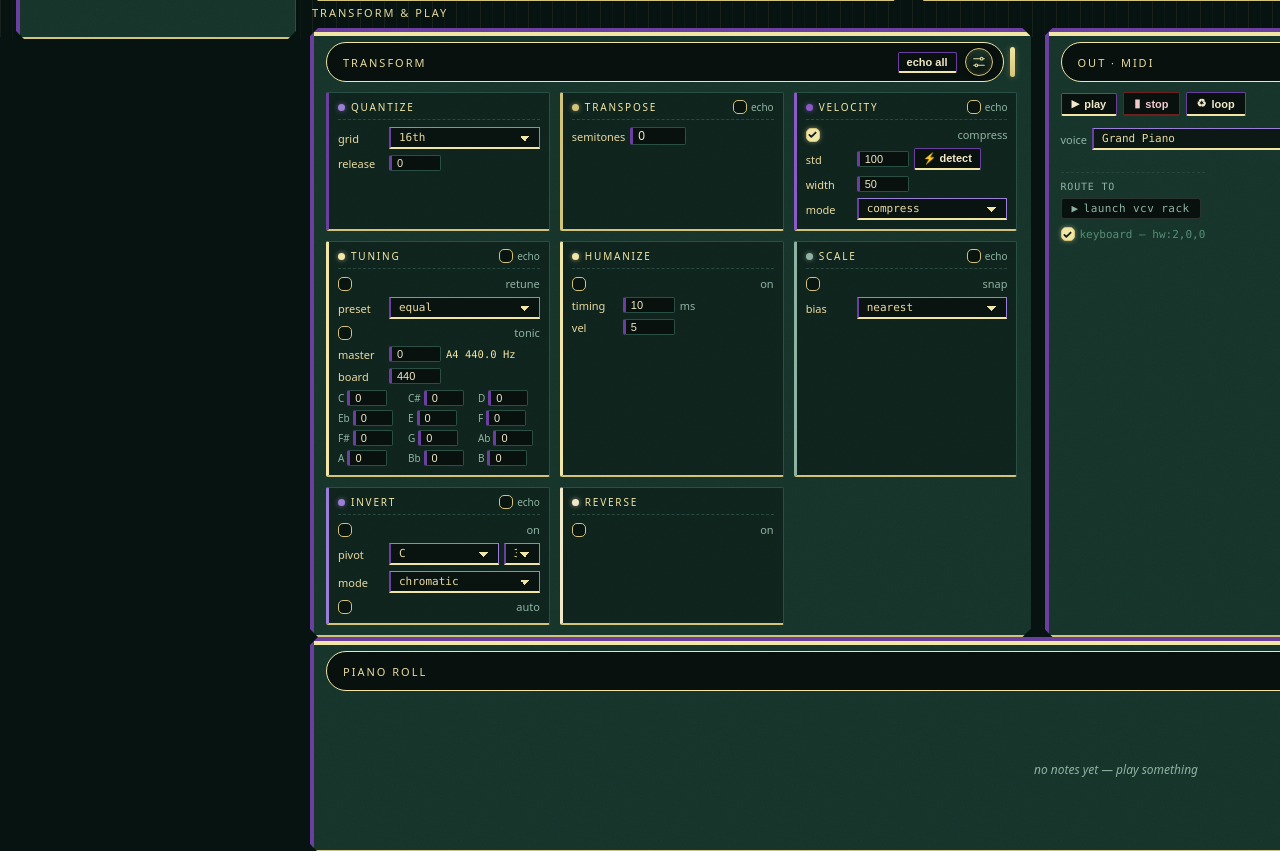
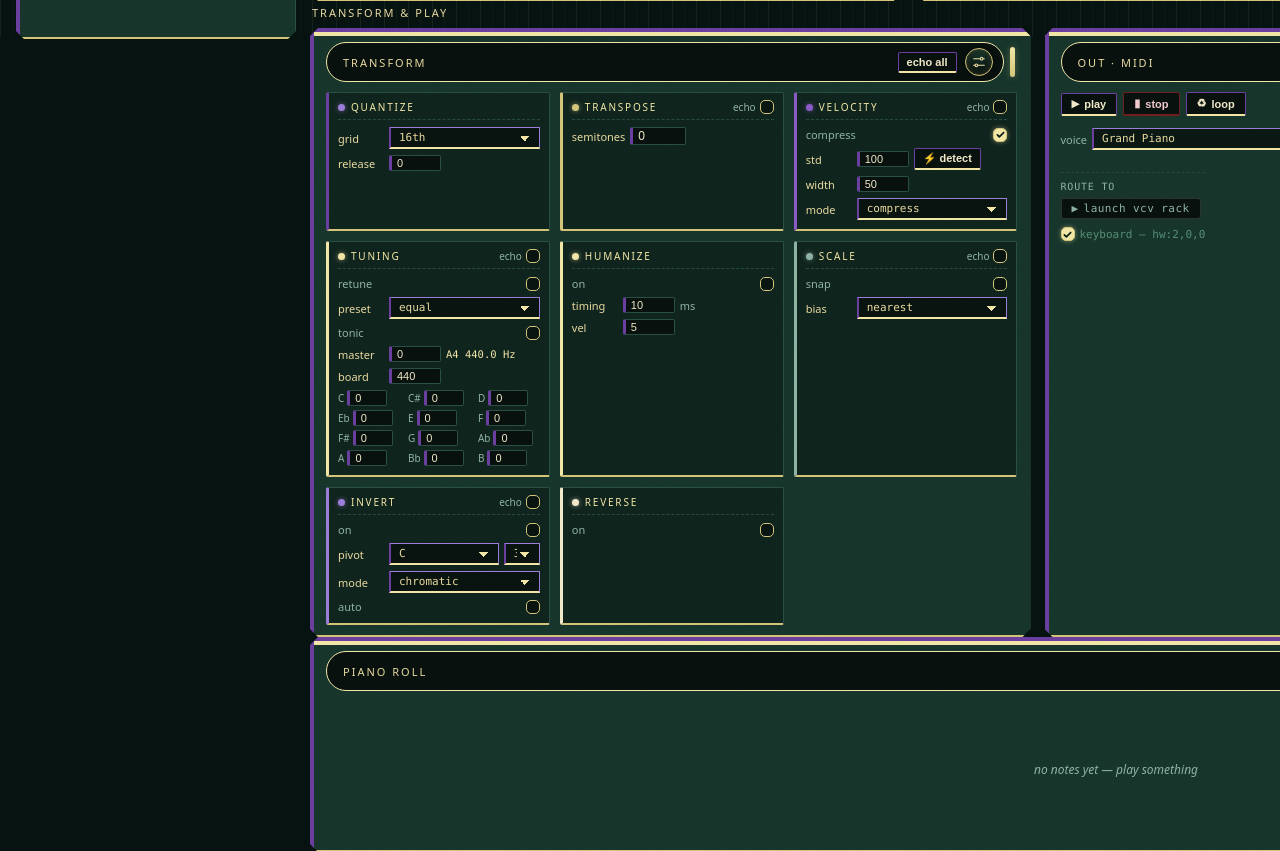
Before and after one commit to puijila-darwini/midi-monitor, a Flask app: page / in a window 1280 px wide; the page is wider, and only the part inside the window is pictured. Shown: the part 763-1614 px from the top of that part. Run offline with Flask 3, Linux system fonts and the light colour scheme; data that the repository does not hold is empty; some libraries are stand-ins or nearby versions.

Commit message:
Ver 97 polish: checkbox visual order (label left, box right) in bodies and title echo boxes

```diff
--- a/monitor/static/style.css
+++ b/monitor/static/style.css
@@ -949,13 +949,19 @@ select option {
   min-width: 46px;
 }
 /* Checkbox rows spread edge to edge: label left, tickybox flush right
-   (matches the title-bar echo boxes). */
+   (matches the title bars; DOM order is box-then-text so re-order). */
 .op-body label:has(> input[type="checkbox"]) {
   justify-content: space-between;
 }
 .op-body label:has(> input[type="checkbox"]) > span:first-child {
   min-width: 0;
-}
+  order: 1;
+}
+.op-body label:has(> input[type="checkbox"]) > input[type="checkbox"] {
+  order: 2;
+}
+.op-head .op-echo > span { order: 1; }
+.op-head .op-echo > input[type="checkbox"] { order: 2; }
 .op-body .unit { color: var(--muted); }
 .op-body select { width: 100%; }
 .op-pivot select#invert-pivot-note { width: auto; flex: 1 1 0; }
```
